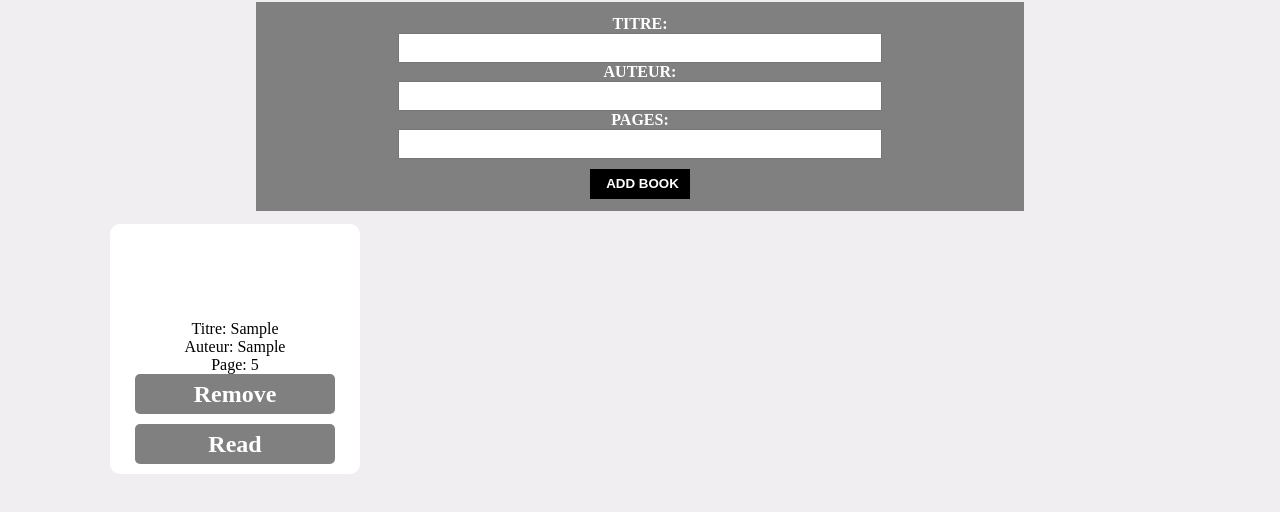
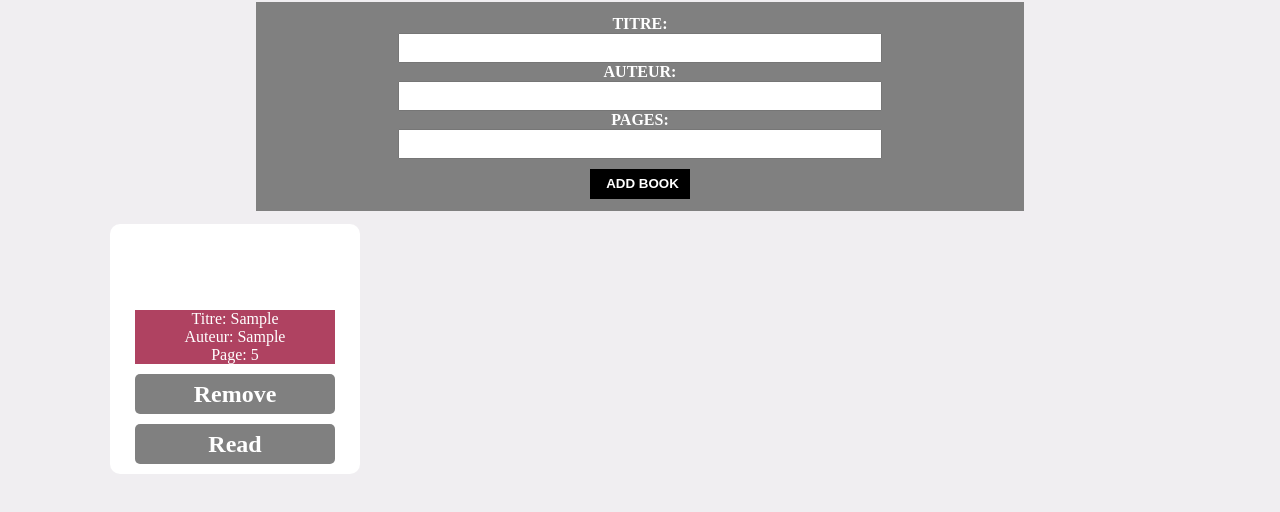
Before and after one commit to biroue10/library, a website: page index.html in a window 1280 px wide. Both pictures are taken after typing "Sample", "Sample", "5" into the empty fields and a click on the input "Add Book". Shown: the part 86-598 px from the top of the page. Drawn offline with Linux system fonts and the light colour scheme.

Commit message:
refactor my code

```diff
--- a/script.js
+++ b/script.js
@@ -27,14 +27,15 @@ button.addEventListener("click", (event) => {
     auteur_container.innerHTML = `Auteur: ${auteur}`;
     const page_container = document.createElement("div");
     page_container.innerHTML = `Page: ${page}`;
+    const info_container = document.createElement('div')
+    info_container.classList.add('info_container')
+    info_container.append(titre_containair,auteur_container,page_container)
     read.classList.add("read");
     read.textContent = "Read";
     delete_book.classList.add("delete_book");
     delete_book.textContent = "remove";
     div1.append(
-      titre_containair,
-      auteur_container,
-      page_container,
+      info_container,
       delete_book,
       read
     );
--- a/style.css
+++ b/style.css
@@ -161,3 +161,13 @@ input[type="submit"] {
   cursor: pointer;
   margin-top: 10px;
 }
+.info_container{
+  display: flex;
+  flex-direction: column;
+  justify-content: center;
+  align-items: center;
+  background-color: #af4261;
+  color: white;
+  margin-bottom: 10px;
+  width: 80%;
+}
```
